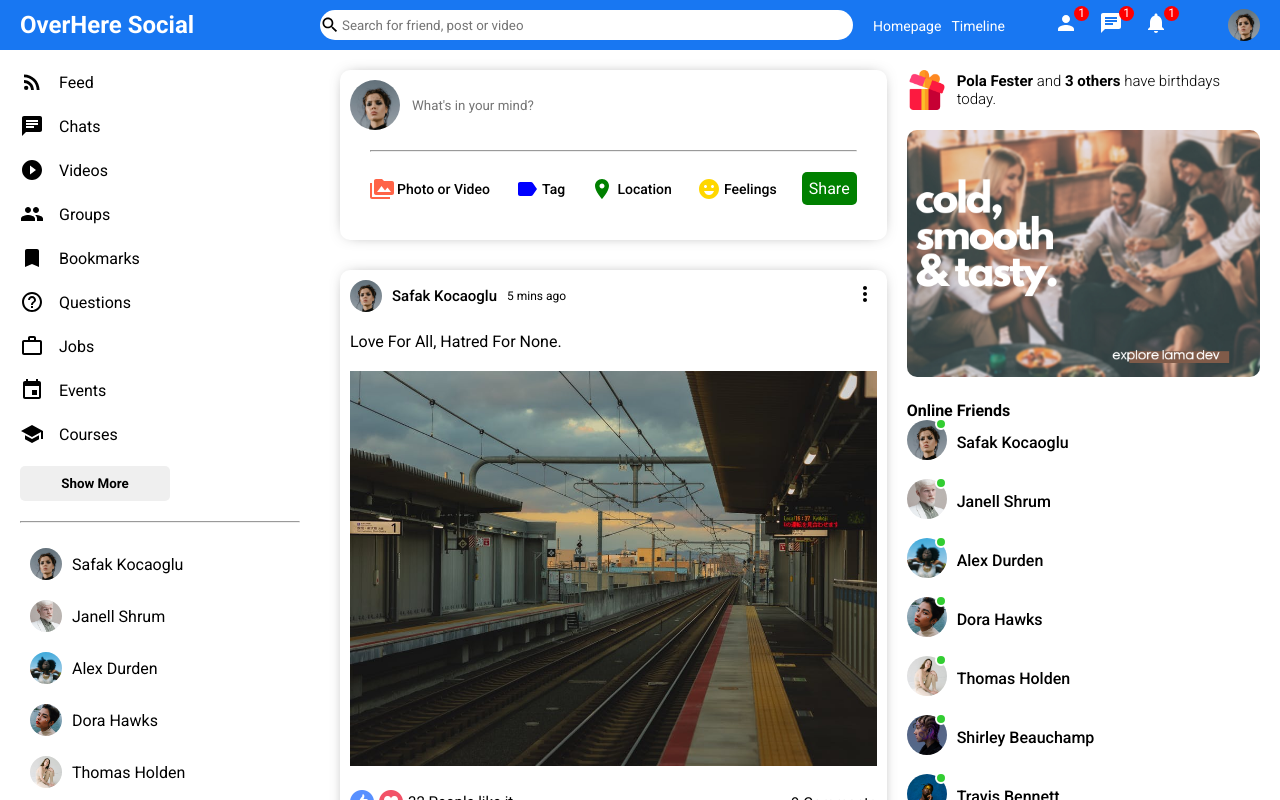
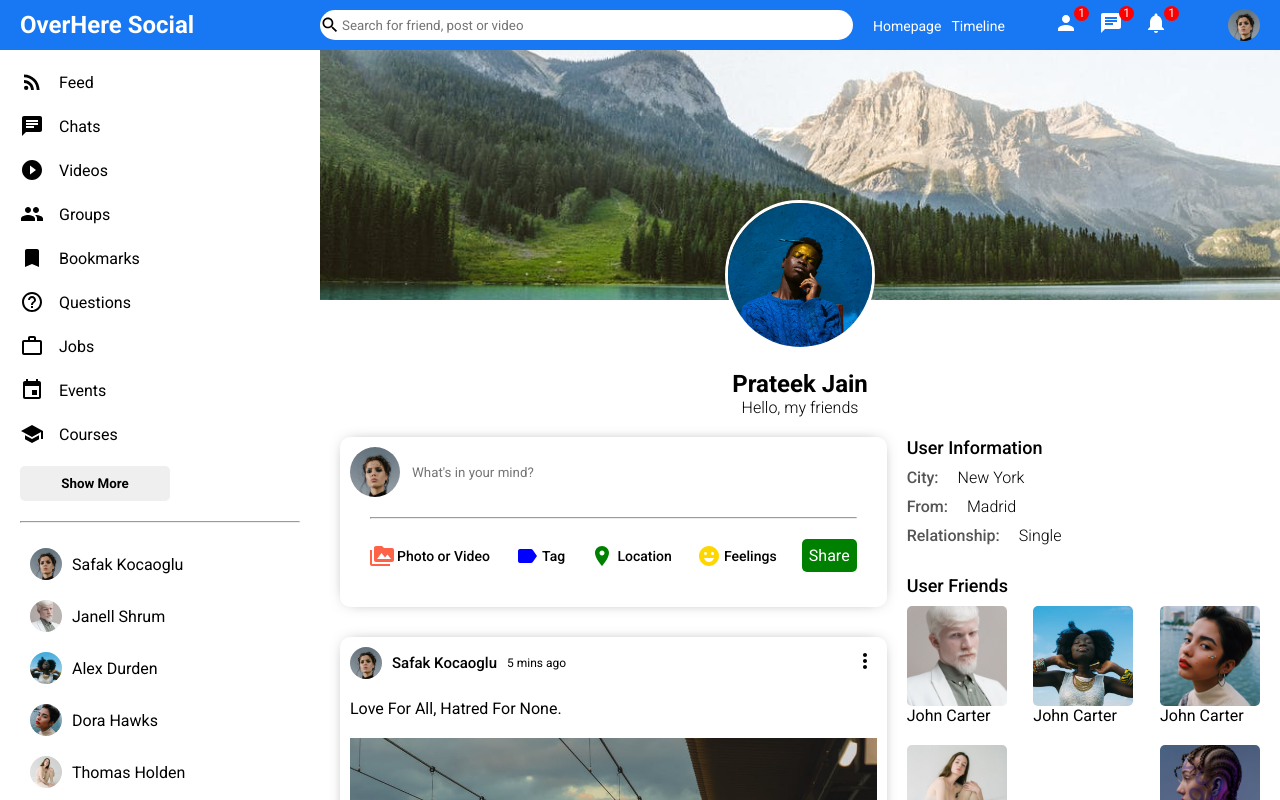
Before and after one commit to prateekjain07/over-here-social, a React (Create React App) app in the folder client/: page / in a window 1280 px wide. Shown: the top 800 px of the page. Built offline with nearby package versions, Linux system fonts and the light colour scheme.

Commit message:
FE CP 5 Till Profile Page and Like Counter

```diff
--- a/client/src/App.js
+++ b/client/src/App.js
@@ -1,11 +1,10 @@
 import Home from './pages/home/Home.jsx';
-import Topbar from "./components/topbar/Topbar";
-import Sidebar from "./components/sidebar/Sidebar";
-import Rightbar from "./components/rightbar/Rightbar";
+import Profile from './pages/profile/Profile.jsx';
+
 function App() {
     return (
         <>
-            <Home />
+            <Profile />
         </>
     );
 }
--- a/client/src/components/post/Post.jsx
+++ b/client/src/components/post/Post.jsx
@@ -1,9 +1,19 @@
 import './post.css'
 import {MoreVert} from '@material-ui/icons';
-import {Users} from '../../DummyData'
+import {Users} from '../../DummyData';
+import { useState } from "react";
+
 export default function Post({post}) {
 
     const user = Users.filter(u => u.id === post.userId)
+
+    const [like, setLike] = useState(post.like);
+    const [isLiked, setIsLiked] = useState(false);
+
+    const likeHandler = () => {
+        setLike(isLiked ? like - 1 : like + 1);
+        setIsLiked(!isLiked);
+    }
 
     return (
         <div className="post">
@@ -23,10 +33,10 @@ export default function Post({post}) {
                     <img src={post.photo} alt="" className="postImg" />
                 </div>
                 <div className="postBottom">
-                    <div className="postBottomLeft">
-                        <img src="/assets/like.png" alt="" className="likeIcon" />
-                        <img src="/assets/heart.png" alt="" className="likeIcon" />
-                        <span className="postLikeCounter">{post.like} People like it</span>
+                    <div className="postBottomLeft" >
+                        <img src="/assets/like.png" onClick = {likeHandler} alt="" className="likeIcon" />
+                        <img src="/assets/heart.png" onClick = {likeHandler} alt="" className="likeIcon" />
+                        <span className="postLikeCounter">{like} People like it</span>
                     </div>
                     <div className="postBottomRight">
                         <span className="postCommentText">{post.comment} Comments</span>
--- a/client/src/components/rightbar/Rightbar.jsx
+++ b/client/src/components/rightbar/Rightbar.jsx
@@ -1,10 +1,11 @@
 import { Users } from '../../DummyData'
 import Online from '../online/Online'
 import './rightbar.css'
-export default function Rightbar() {
-    return (
-        <div className="rightbar">
-            <div className="rightbarWrapper">
+export default function Rightbar({profile}) {
+
+    const HomeRightBar = () => {
+        return (
+            <>
                 <div className="birthdayContainer">
                     <img src="assets/gift.png" alt="" className="birthdayImg" />
                     <span className="birthdayText">
@@ -18,6 +19,61 @@ export default function Rightbar() {
                         <Online key={u.id} user={u} />
                     ))}
                 </ul>
+            </>
+        )
+    }
+
+
+    const ProfileRightBar = () => {
+        return(
+        <>
+            <h4 className="rightbarTitle">User Information</h4>
+            <div className="rightbarInfo">
+                <div className="rightbarInfoItem">
+                    <span className="rightbarInfoKey">City: </span>
+                    <span className="rightbarInfoValue">New York </span>
+                </div>
+                <div className="rightbarInfoItem">
+                    <span className="rightbarInfoKey">From: </span>
+                    <span className="rightbarInfoValue">Madrid </span>
+                </div>
+                <div className="rightbarInfoItem">
+                    <span className="rightbarInfoKey">Relationship: </span>
+                    <span className="rightbarInfoValue">Single </span>
+                </div>
+            </div>
+            <h4 className="rightbarTitle">User Friends</h4>
+            <div className="rightbarFollowings">
+                <div className="rightbarFollowing">
+                    <img src="assets/person/2.jpeg" alt="" className="rightbarFollowingImg" />
+                    <span className="rightbarFollowingName">John Carter</span>
+                </div>
+                <div className="rightbarFollowing">
+                    <img src="assets/person/3.jpeg" alt="" className="rightbarFollowingImg" />
+                    <span className="rightbarFollowingName">John Carter</span>
+                </div>
+                <div className="rightbarFollowing">
+                    <img src="assets/person/4.jpeg" alt="" className="rightbarFollowingImg" />
+                    <span className="rightbarFollowingName">John Carter</span>
+                </div>
+                <div className="rightbarFollowing">
+                    <img src="assets/person/5.jpeg" alt="" className="rightbarFollowingImg" />
+                    <span className="rightbarFollowingName">John Carter</span>
+                </div>
+                <div className="rightbarFollowing">
+                    <img src="assets/person/6.jpeg" alt="" className="rightbarFollowingImg" />
+                    <span className="rightbarFollowingName">John Carter</span>
+                </div>
+            </div>
+
+        </>
+        );
+    }
+
+    return (
+        <div className="rightbar">
+            <div className="rightbarWrapper">
+                <ProfileRightBar />
             </div>
         </div>
     )
--- a/client/src/components/rightbar/rightbar.css
+++ b/client/src/components/rightbar/rightbar.css
@@ -29,3 +29,45 @@
     margin: 0;
     list-style: none;
 }
+
+.rightbarTitle{
+    font-size: 18px;
+    font-weight: 500;
+    margin-bottom: 10px;
+}
+
+.rightbarInfo{
+    margin-bottom: 30px;
+}
+.rightbarInfoItem{
+    margin-bottom: 10px;
+}
+
+.rightbarInfoKey{
+    font-weight: 500;
+    margin-right: 15px;
+    color: #555;
+}
+
+.rightbarInfoValue{
+    font-weight: 300;
+}
+
+.rightbarFollowings{
+    display: flex;
+    flex-wrap: wrap;
+    justify-content: space-between;
+}
+
+.rightbarFollowing{
+    display: flex;
+    cursor: pointer;
+    flex-direction: column;
+    margin-bottom: 20px;
+}
+.rightbarFollowingImg{
+    width: 100px;
+    height: 100px;
+    object-fit: cover;
+    border-radius: 5px;
+}
--- /dev/null
+++ b/client/src/pages/profile/Profile.jsx
@@ -0,0 +1,33 @@
+import Rightbar from "../../components/rightbar/Rightbar";
+import Sidebar from "../../components/sidebar/Sidebar";
+import Topbar from "../../components/topbar/Topbar";
+import Feed from "../../components/feed/Feed";
+import './profile.css'
+
+export default function Profile() {
+    return (
+        <>
+            <Topbar />
+            <div className="profile">
+                <Sidebar />
+                <div className="profileRight">
+                    <div className="profileRightTop">
+                        <div className="profileCover">
+                        <img src="assets/post/3.jpeg" alt="" className="profileCoverImg" />
+                        <img src="assets/person/7.jpeg" alt="" className="profileUserImg" />
+                    </div>
+                    <div className="profileInfo">
+                        <h4 className="profileInfoName">Prateek Jain</h4>
+                        <span className="profileInfoDesc">Hello, my friends</span>
+                    </div>
+                    </div>
+                    <div className="profileRightBottom">
+                        <Feed />
+                        <Rightbar profile/>
+                    </div>
+                </div>
+            </div>
+
+        </>
+    )
+}
--- /dev/null
+++ b/client/src/pages/profile/profile.css
@@ -0,0 +1,49 @@
+.profile{
+    display: flex;
+}
+
+.profileRight{
+    flex: 9;
+}
+
+.profileCover{
+    height: 320px;
+    position: relative;
+}
+
+.profileCoverImg {
+    width: 100%;
+    height: 250px;
+    object-fit: cover;
+}
+.profileUserImg{
+    width: 150px;
+    height: 150px;
+    border-radius: 50%;
+    object-fit: cover;
+    position: absolute;
+    left: 0;
+    right: 0;
+    margin : auto;
+    top: 150px;
+    border: 3px solid white;
+}
+
+.profileInfo{
+    display: flex;
+    flex-direction: column;
+    align-items: center;
+    justify-content: center;
+}
+
+.profileInfoName {
+    font-size: 24px;
+}
+.profileInfoDesc {
+    font-weight: 300;
+}
+
+.profileRightBottom{
+    display: flex;
+
+}
```
